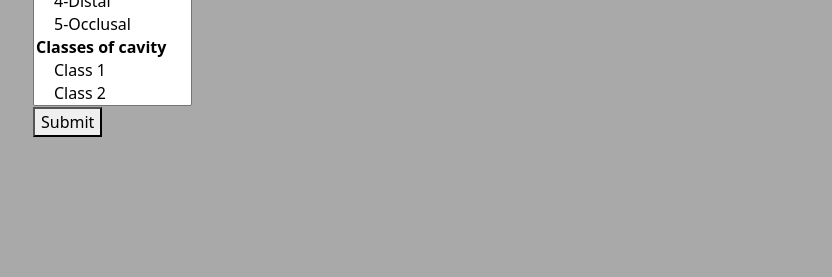
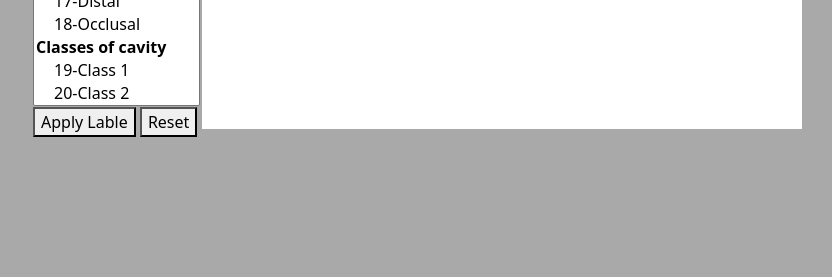
Before and after one commit to rezafarashahi/FlaskImageAnnotator, a Flask app: template templates/dashboard.html in a window 1400 px wide. Shown: the part 523-800 px from the top of the page, without its empty margins (568-1400 px from the left). Run offline with Flask 3, Linux system fonts and the light colour scheme; the template is opened without the code that fills it, so the values that code supplies are empty.

Commit message:
Completed Dashboard

```diff
--- a/templates/dashboard.html
+++ b/templates/dashboard.html
@@ -74,52 +74,62 @@
 
         <br>
         <button id="myButton">Next</button>
-        <br>
-        <p id="lable_log1" style="position: absolute; top: 650px; display: none"></p>
-        <p id="lable_log2" style="position:absolute; top: 680px; display: none"></p>
+
 
 
         <div id="formContainer" style="position: absolute; left: 601px; top: 52px">
 
           <select id="selectionForm" size="25">
             <optgroup label="Decay rate">
-              <option value="Class 1">0-Intact tooth</option>
-              <option value="Class 2">1-Fissure staining</option>
-              <option value="Class 3">2-Fissure caries</option>
-              <option value="Class 4">3-Mesial caries</option>
-              <option value="Class 5">4-Distal caries</option>
-              <option value="Class 6">5-Deep caries</option>
+              <option value="0">0-Intact tooth</option>
+              <option value="1">1-Fissure staining</option>
+              <option value="2">2-Fissure caries</option>
+              <option value="3">3-Mesial caries</option>
+              <option value="4">4-Distal caries</option>
+              <option value="5">5-Deep caries</option>
             </optgroup>
             <optgroup label="Tooth type/pos">
-              <option value="Class 7">1-Upper molar</option>
-              <option value="Class 8">2-Upper premolar</option>
-              <option value="Class 9">3-Upper incisor</option>
-              <option value="Class 10">4-Upper canine</option>
-              <option value="Class 11">5-Lower molar</option>
-              <option value="Class 12">6-Lower premolar</option>
-              <option value="Class 13">7-Lower incisor</option>
-              <option value="Class 14">8-Lower canine</option>
+              <option value="6">6-Upper molar</option>
+              <option value="7">7-Upper premolar</option>
+              <option value="8">8-Upper incisor</option>
+              <option value="9">9-Upper canine</option>
+              <option value="10">10-Lower molar</option>
+              <option value="11">11-Lower premolar</option>
+              <option value="12">12-Lower incisor</option>
+              <option value="13">13-Lower canine</option>
             </optgroup>
             </optgroup>
             <optgroup label="Tooth Surface">
-              <option value="Class 15">1-Buccal</option>
-              <option value="Class 16">2-Lingual</option>
-              <option value="Class 17">3-Mesial</option>
-              <option value="Class 18">4-Distal</option>
-              <option value="Class 19">5-Occlusal</option>
+              <option value="14">14-Buccal</option>
+              <option value="15">15-Lingual</option>
+              <option value="16">16-Mesial</option>
+              <option value="17">17-Distal</option>
+              <option value="18">18-Occlusal</option>
             </optgroup>
             </optgroup>
             <optgroup label="Classes of cavity">
-              <option value="Class 20">Class 1</option>
-              <option value="Class 21">Class 2</option>
-              <option value="Class 22">Class 3</option>
-              <option value="Class 23">Class 4</option>
-              <option value="Class 24">Class 5</option>
+              <option value="19">19-Class 1</option>
+              <option value="20">20-Class 2</option>
+              <option value="21">21-Class 3</option>
+              <option value="22">22-Class 4</option>
+              <option value="23">23-Class 5</option>
             </optgroup>
             <!-- Add more option groups as needed -->
-          </select>
-            <br>
-          <button id="submitButton">Submit</button>
+          </select><br>
+          <button id="submitButton" style="font-size: 16px">Apply Lable</button>
+          <button id="resetButton" style="font-size: 16px">Reset</button>
+
+        </div>
+
+
+
+        <div id="lableDiv" style="position:absolute; top: 52px; left: 770px; background: white; width: 600px; height: 600px">
+
+                <img id="pic" draggable="false" src="/static/dataset2/images/{{ img_name }}" alt="" width="600px">
+
+        </div>
+        <div style="position:absolute; top: 52px; left: 770px; display: block; background-color: rgba(0, 0, 0, 0.5);">
+            <h2 style="color: whitesmoke">Labled Pic</h2>
         </div>
 
 </body>
@@ -137,8 +147,8 @@
             const div = document.querySelector("#myDiv");
             const div1 = document.querySelector("#div1");
             const dragOverlay = document.querySelector("#dragOverlay");
-            const lable_log1 = document.getElementById("lable_log1");
-            const lable_log2 = document.getElementById("lable_log2");
+            const labled_div = document.getElementById("lableDiv");
+
 
             div.style.backgroundColor = "grey";
             div.style.width = img.width +'px' ;
@@ -153,18 +163,81 @@
 
             var formContainer = document.getElementById("formContainer");
             var submitButton = document.getElementById("submitButton");
+            var reset_button = document.getElementById("resetButton");
 
             submitButton.addEventListener("click", function() {
               var selectedValue = document.querySelector('#selectionForm').value;
               dragOverlay.style.display = 'None';
-              temp.push(lable_log1.innerHTML)
               console.log("Selected value:", selectedValue);
-              {#console.log(lable_log1.innerHTML)#}
-              {#console.log(lable_log2.innerHTML)#}
-              {#console.log(temp.slice(-1));#}
-              console.log(lable_pos);
+              var tp = [lable_pos, parseInt(selectedValue)];
+              lable_info.push(tp);
+              if (lable_info.length > 1){
+
+                  var info_0 = lable_info.slice(-1);
+                  var info_1 = lable_info.slice(-2);
+
+                  if (info_0[0][0] == info_1[0][0]){
+                      lable_info.pop();
+                  }
+
+              }
+
+              console.log(lable_info);
+              console.log(labled_div.getBoundingClientRect().left);
+
+              for (var i = 0; i<lable_info.length; i++){
+                  x_s = lable_info[i][0][0];
+                  y_s = lable_info[i][0][1];
+                  x_e = lable_info[i][0][2];
+                  y_e = lable_info[i][0][3];
+
+                  createTransparentDiv(width=Math.abs(x_e-x_s),
+                                        height=Math.abs(y_e-y_s),
+                                        top=y_s + labled_div.getBoundingClientRect().top,
+                                        left=x_s + labled_div.getBoundingClientRect().left,
+                                        name="lable_div");
+
+                  createTextDiv(y_s + labled_div.getBoundingClientRect().top,
+                                x_s + labled_div.getBoundingClientRect().left + 5,
+                                lable_info[i][1]);
+              }
 
             });
+
+            reset_button.addEventListener("click", function (){
+                lable_info = [];
+                var divs = document.querySelectorAll("lb_div");
+                divs.forEach(function (div){
+                    div.parentNode.removeChild(div);
+                })
+            });
+
+
+
+
+            function createTransparentDiv(width, height, top, left, opacity=0, name="lb_div") {
+                var div = document.createElement(`${name}`);
+                div.id = `${name}`;
+                div.style.position = "absolute";
+                div.style.width = width + "px";
+                div.style.top = top + "px";
+                div.style.height = height + "px";
+                div.style.left = left + "px";
+                div.style.backgroundColor = "rgba(0, 0, 0, " + opacity + ")";
+                div.style.border = "4px dashed #51ef0c";
+                document.body.appendChild(div);
+            }
+            function createTextDiv(top, left, txt){
+                var divElement = document.createElement("lb_div");
+                var textNode = document.createTextNode(`${txt}`);
+                divElement.style.color = "white";
+                divElement.id = "lb_div";
+                divElement.style.position = "absolute";
+                divElement.style.top = top + "px";
+                divElement.style.left = left + "px";
+                divElement.appendChild(textNode);
+                document.body.appendChild(divElement);
+            }
 
 
             function handleMouseDown(event) {
@@ -218,12 +291,11 @@
                 }
 
 
-              // Print the location of the dragged portion
-              {#console.log('Start: (' + startX + ', ' + startY + ')');#}
-              {#console.log('End: (' + endX + ', ' + endY + ')');#}
-              lable_log1.innerHTML = 'Start: (' + startX + ', ' + startY + ')';
-              lable_log2.innerHTML = 'End: (' + endX + ', ' + endY + ')';
-              lable_pos = [startX, startY, endX, endY];
+
+              lable_pos = [Math.min(startX, endX),
+                           Math.min(startY, endY) ,
+                           Math.max(endX, startX) ,
+                           Math.max(endY, startY) ];
               // Remove the mousemove event listener
               div.removeEventListener('mousemove', handleMouseMove);
             }
--- a/templates/test.html
+++ b/templates/test.html
@@ -130,7 +130,7 @@
     }
 
     // Generate transparent div
-    function createTransparentDiv(width, height, top, left, opacity=0.5, name="div") {
+    function createTransparentDiv(width, height, top, left, opacity=0, name="div") {
       var div = document.createElement(`${name}`);
       div.style.position = "absolute";
       div.style.width = width + "px";
@@ -139,6 +139,8 @@
       div.style.left = left + "px";
       div.style.backgroundColor = "rgba(0, 0, 0, " + opacity + ")";
       document.body.appendChild(div);
+      {#div.style.border = "2px dashed #fff";#}
+      div.style.border = "4px dashed green";
       {#return div;#}
     }
     function createTextDiv(top, left, txt){
```
